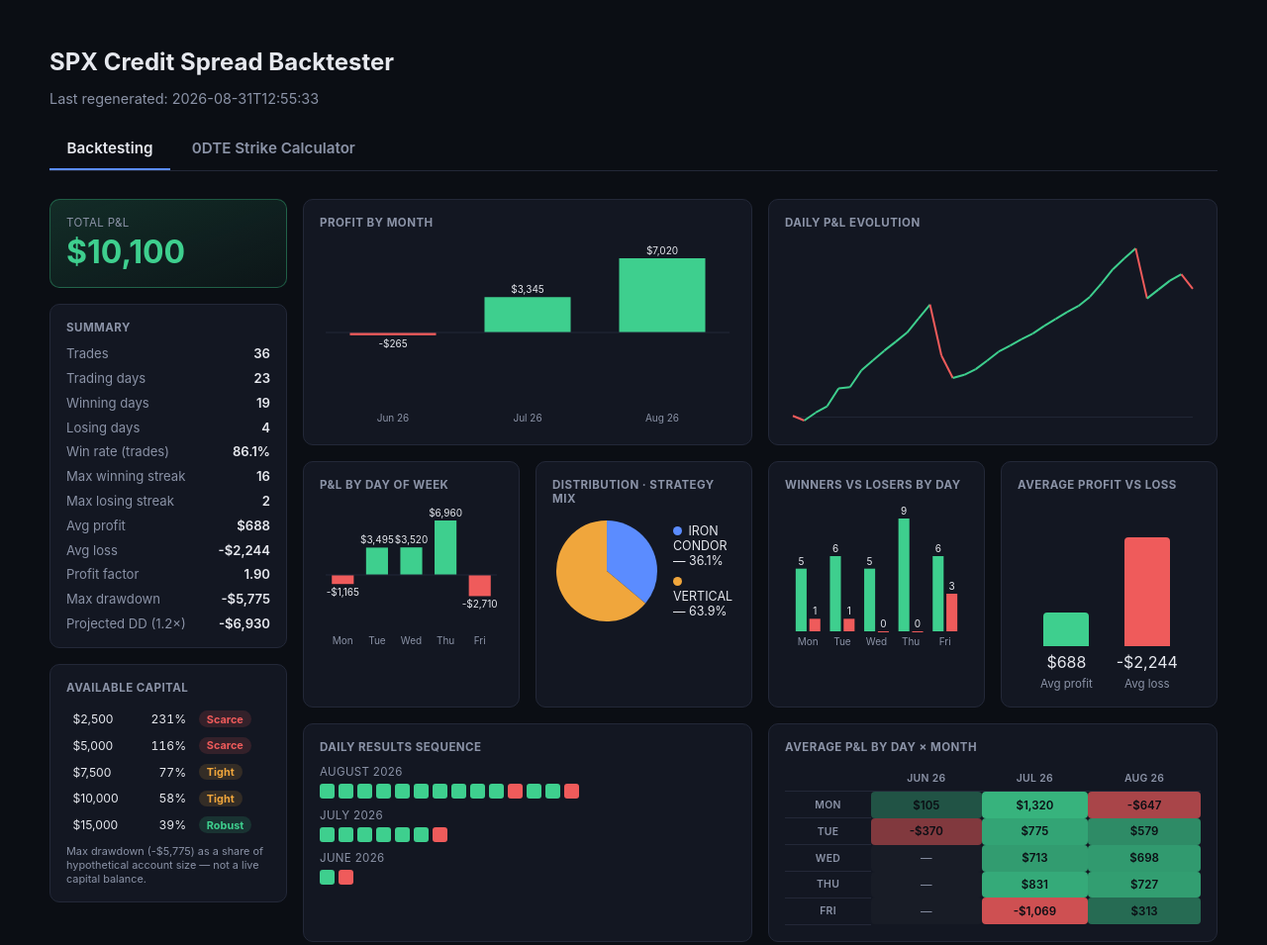
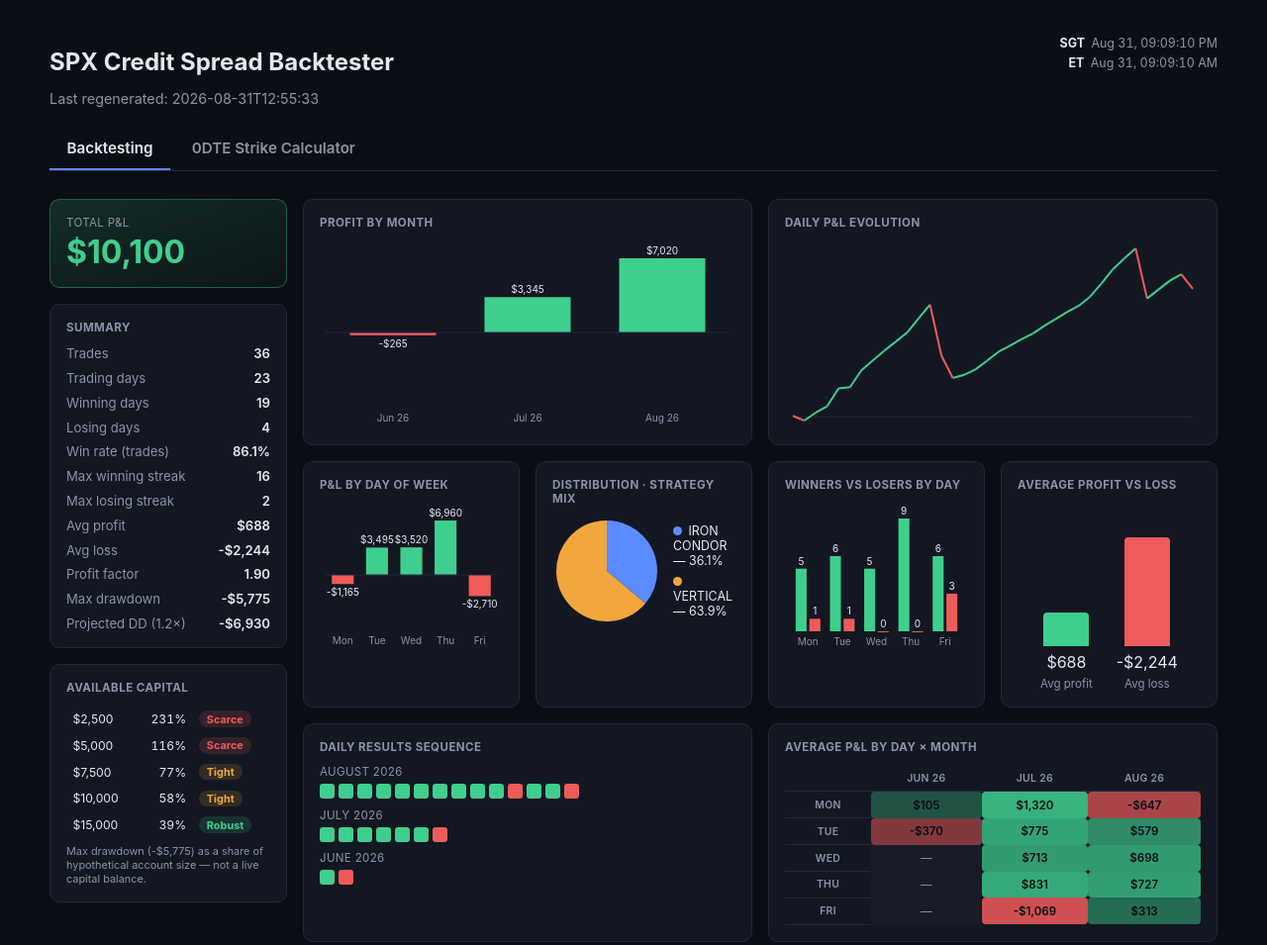
Before and after one commit to kknecom/sp500-options-backtester, a website: page worker/public/index.html in a window 1280 px wide. Shown: the top 955 px of the page at 99% size. Drawn offline with Linux system fonts and the light colour scheme.

Commit message:
Add live Singapore + ET clock to dashboard header
Top-right corner of the dashboard now shows the current date/time in
Singapore (SGT) and US Eastern (ET), updating every second via
Intl.DateTimeFormat with IANA timezone data (so ET automatically
tracks EST/EDT across DST). Verified by rendering the page headlessly
-- both clocks display and are exactly 12h apart as expected for
SGT vs EDT in August.

```diff
--- a/worker/public/index.html
+++ b/worker/public/index.html
@@ -142,12 +142,30 @@
 		.heat-table td { text-align: center; font-size: 0.72rem; border-radius: 4px; padding: 0.4rem 0.3rem; border-bottom: none; }
 		.heat-table th { font-size: 0.65rem; text-align: center; }
 		.heat-cell-empty { color: var(--text-dim); background: rgba(255,255,255,0.02); }
+
+		/* Live clock (top right) */
+		.page-header { display: flex; justify-content: space-between; align-items: flex-start; gap: 1rem; flex-wrap: wrap; }
+		.header-titles { flex: 1 1 auto; min-width: 220px; }
+		.clock-box {
+			text-align: right; font-size: 0.78rem; color: var(--text-dim);
+			font-variant-numeric: tabular-nums; line-height: 1.6; white-space: nowrap; padding-top: 0.15rem;
+		}
+		.clock-box .clock-row { display: flex; justify-content: flex-end; gap: 0.4rem; }
+		.clock-box .clock-tz { font-weight: 700; color: var(--text); }
 	</style>
 </head>
 <body>
 	<main>
-		<h1>SPX Credit Spread Backtester</h1>
-		<p class="subtitle" id="generated-at">Loading results&hellip;</p>
+		<div class="page-header">
+			<div class="header-titles">
+				<h1>SPX Credit Spread Backtester</h1>
+				<p class="subtitle" id="generated-at">Loading results&hellip;</p>
+			</div>
+			<div class="clock-box" id="live-clock">
+				<div class="clock-row"><span class="clock-tz">SGT</span><span id="clock-sgt">&mdash;</span></div>
+				<div class="clock-row"><span class="clock-tz">ET</span><span id="clock-et">&mdash;</span></div>
+			</div>
+		</div>
 		<div id="error"></div>
 
 		<div class="tabs">
@@ -219,6 +237,21 @@
 			document.getElementById('tab-' + btn.dataset.tab).classList.add('active');
 		});
 	});
+	</script>
+
+	<script>
+	// Live clock: Singapore + US Eastern, updates every second, DST-aware via IANA tz data
+	function updateClocks() {
+		const now = new Date();
+		const fmt = (tz) => new Intl.DateTimeFormat('en-US', {
+			timeZone: tz, month: 'short', day: 'numeric',
+			hour: '2-digit', minute: '2-digit', second: '2-digit', hour12: true
+		}).format(now);
+		document.getElementById('clock-sgt').textContent = fmt('Asia/Singapore');
+		document.getElementById('clock-et').textContent = fmt('America/New_York');
+	}
+	updateClocks();
+	setInterval(updateClocks, 1000);
 	</script>
 
 	<script>
```
